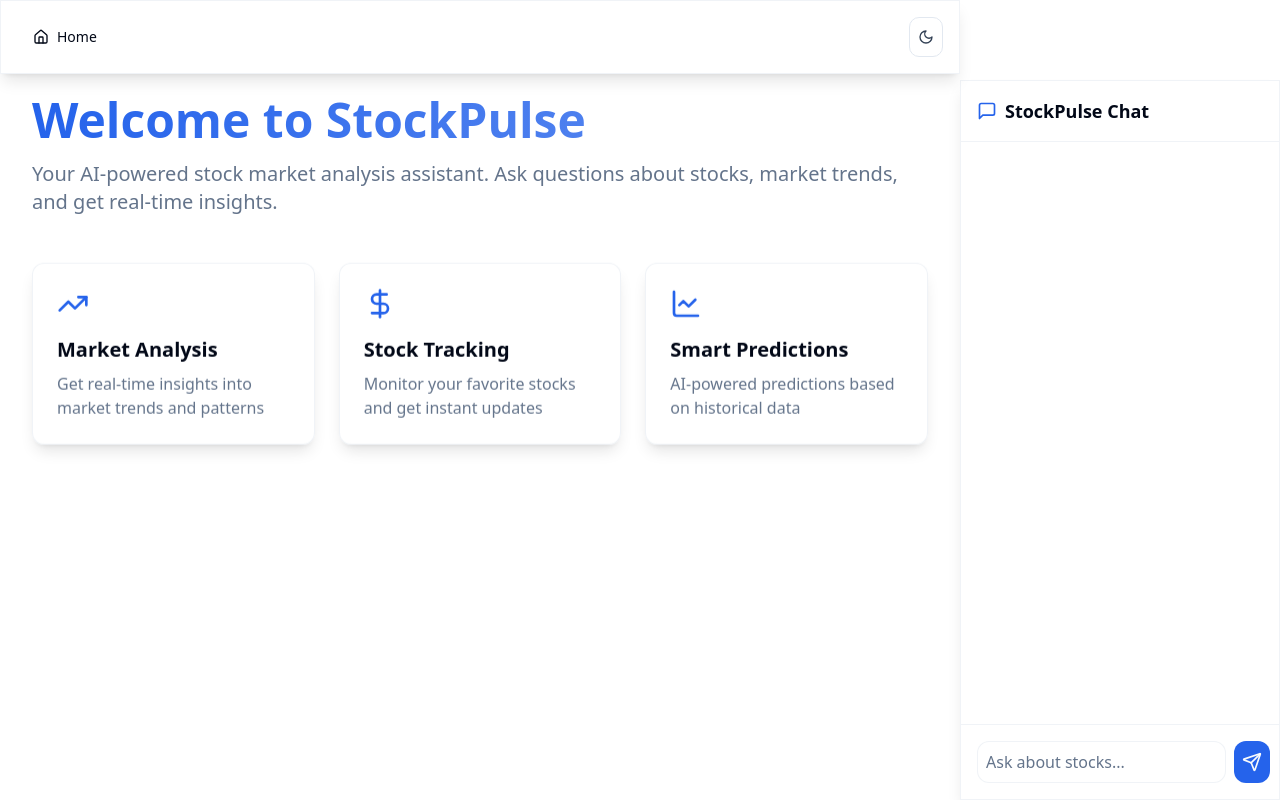
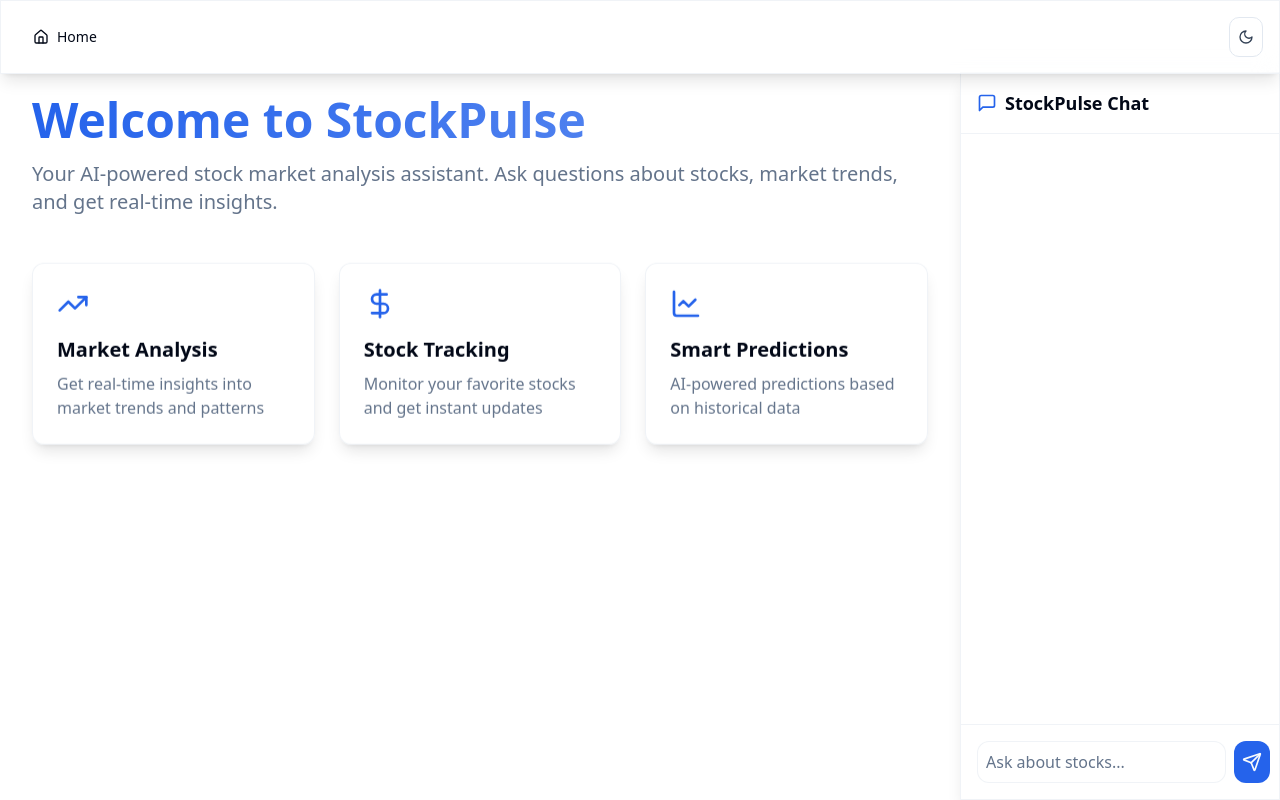
Before and after one commit to veerababumanyam/stockpulse-chat, a React (Vite) app: page / in a window 1280 px wide. Built offline with nearby package versions, Linux system fonts and the light colour scheme.

Commit message:
Refactor layout
Adjust navigation bar and chat window positioning.  The navigation bar will now be full width, and the chat window will appear below it.

```diff
--- a/src/components/Navigation.tsx
+++ b/src/components/Navigation.tsx
@@ -17,7 +17,7 @@ export const Navigation = () => {
   }
 
   return (
-    <nav className="fixed top-0 left-0 w-[75%] p-4 glass-panel z-50" role="navigation" aria-label="Main navigation">
+    <nav className="fixed top-0 left-0 w-full p-4 glass-panel z-50" role="navigation" aria-label="Main navigation">
       <div className="flex items-center justify-between max-w-7xl mx-auto">
         <Button
           variant="ghost"
--- a/src/pages/Index.tsx
+++ b/src/pages/Index.tsx
@@ -48,7 +48,7 @@ const Index = () => {
         </div>
       </main>
       {/* Chat window fixed to right 25% */}
-      <aside className="fixed top-0 right-0 w-[25%] h-screen pt-20">
+      <aside className="fixed top-[72px] right-0 w-[25%] h-[calc(100vh-72px)]">
         <ChatWindow />
       </aside>
     </div>
```
